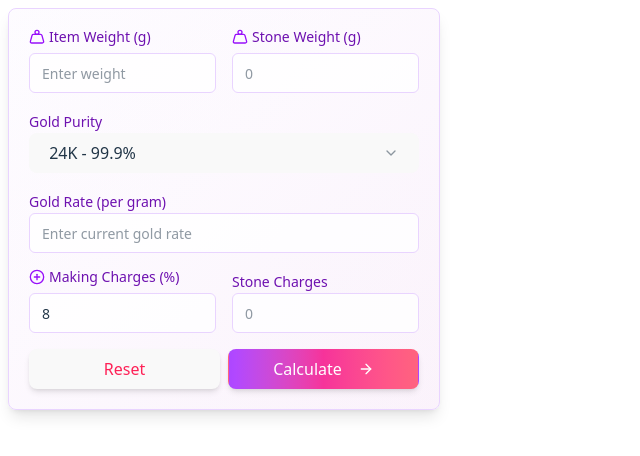
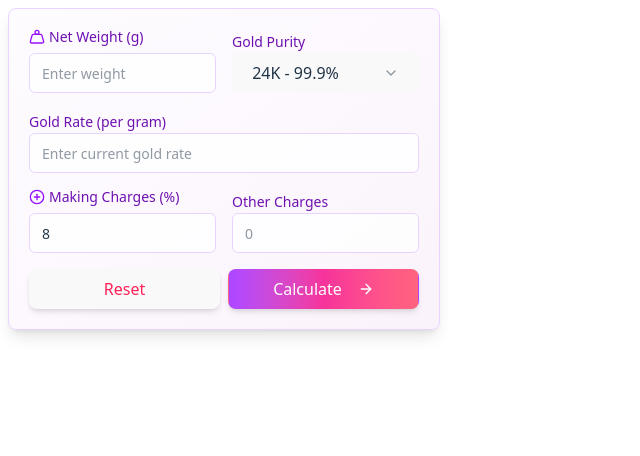
Before and after one commit to maheshgarade/pandit-jewellers, a React (Vite) app: page / in a window 1280 px wide. Shown: the top 456 px of the page, without its empty margins (0-640 px from the left). Built offline with nearby package versions, Linux system fonts and the light colour scheme.

Commit message:
Removed unwanted fields

```diff
--- a/src/components/PriceCalculator.tsx
+++ b/src/components/PriceCalculator.tsx
@@ -127,8 +127,8 @@ const PriceCalculator = () => {
                   htmlFor="itemWeight"
                   className="text-purple-800 flex items-center font-medium"
                 >
-                  <Weight className="h-4 w-4 mr-1 text-purple-600" /> Item
-                  Weight (g)
+                  <Weight className="h-4 w-4 mr-1 text-purple-600" /> Net Weight
+                  (g)
                 </Label>
                 <Input
                   id="itemWeight"
@@ -143,29 +143,6 @@ const PriceCalculator = () => {
                   placeholder="Enter weight"
                 />
               </div>
-              <div className="space-y-2">
-                <Label
-                  htmlFor="stoneWeight"
-                  className="text-purple-800 flex items-center font-medium"
-                >
-                  <Weight className="h-4 w-4 mr-1 text-purple-600" /> Stone
-                  Weight (g)
-                </Label>
-                <Input
-                  id="stoneWeight"
-                  type="number"
-                  min="0"
-                  step="0.001"
-                  className="border-purple-200 focus:border-purple-500 focus:ring-purple-500 bg-white/80"
-                  value={stoneWeight}
-                  onChange={(e) =>
-                    handleInputChange(setStoneWeight, e.target.value)
-                  }
-                  placeholder="0"
-                />
-              </div>
-            </div>
-
               <div className="space-y-2">
                 <Label htmlFor="purity" className="text-purple-800 font-medium">
                   Gold Purity
@@ -189,6 +166,7 @@ const PriceCalculator = () => {
                     </SelectItem>
                   </SelectContent>
                 </Select>
+              </div>
             </div>
 
             <div className="space-y-2">
@@ -232,7 +210,7 @@ const PriceCalculator = () => {
                   htmlFor="stoneCharges"
                   className="text-purple-800 font-medium"
                 >
-                  Stone Charges
+                  Other Charges
                 </Label>
                 <Input
                   id="stoneCharges"
--- a/src/components/Receipt.tsx
+++ b/src/components/Receipt.tsx
@@ -24,7 +24,7 @@ const Receipt: React.FC<ReceiptProps> = ({ calculations }) => {
       <div className="relative z-10">
         <div className="text-center mb-5">
           <h2 className="text-xl font-bold bg-gradient-to-r from-purple-600 via-pink-500 to-rose-500 bg-clip-text text-transparent">
-            Gold Jewelry Bill
+            Bill Summary
           </h2>
           <p className="text-xs text-gray-500">
             {new Date().toLocaleDateString()}
@@ -92,11 +92,6 @@ const Receipt: React.FC<ReceiptProps> = ({ calculations }) => {
             <span className="text-purple-900">Total Amount</span>
             <span className="text-purple-900">₹ {calculations.total}</span>
           </div>
-
-          <div className="text-center text-xs text-gray-500 mt-4">
-            <p>Thank you for your purchase!</p>
-            <p>All prices are in Indian Rupees (₹)</p>
-          </div>
         </div>
       </div>
     </Card>
```
Lines whose indentation alone changed are shown as unchanged.
